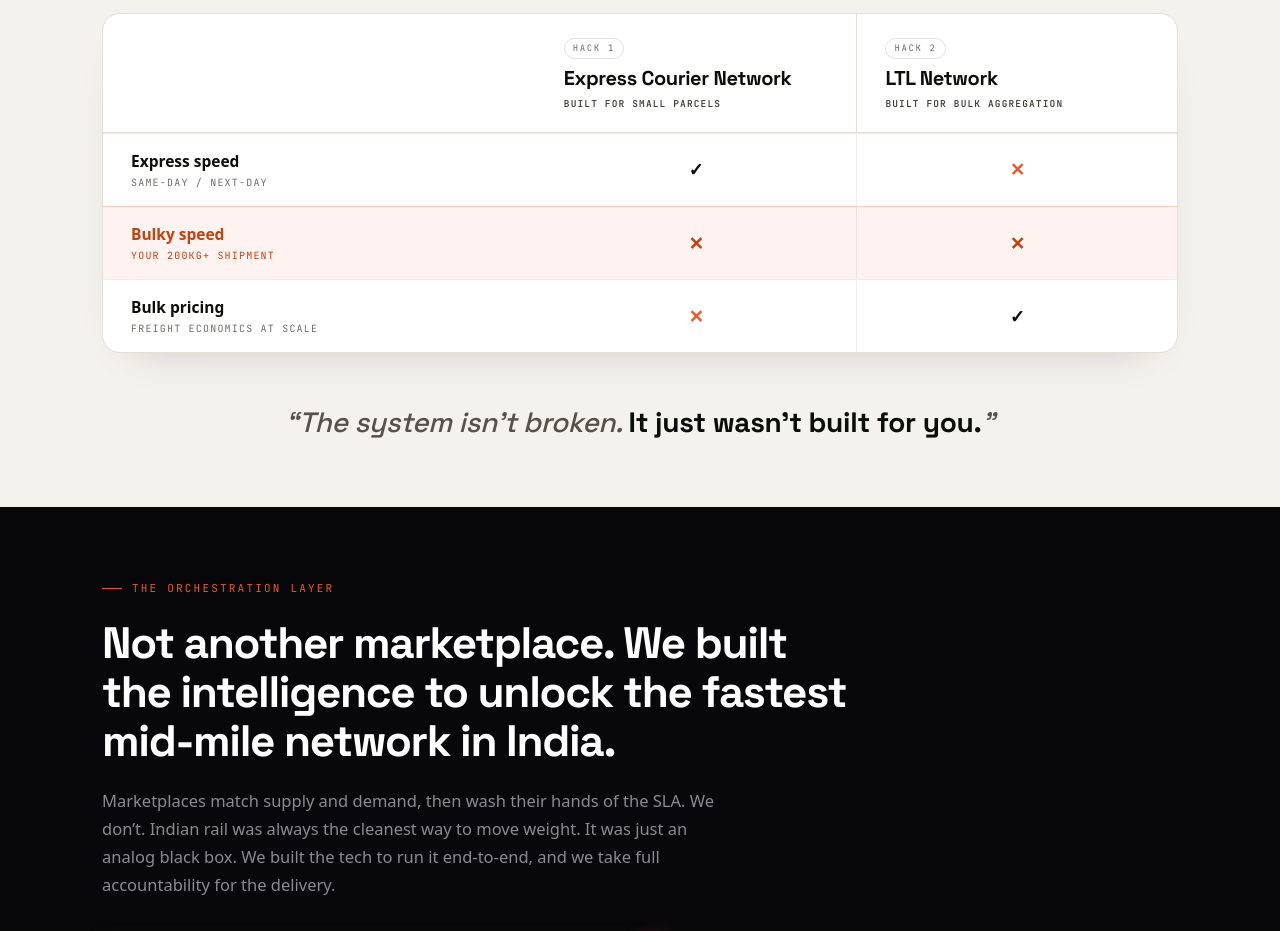
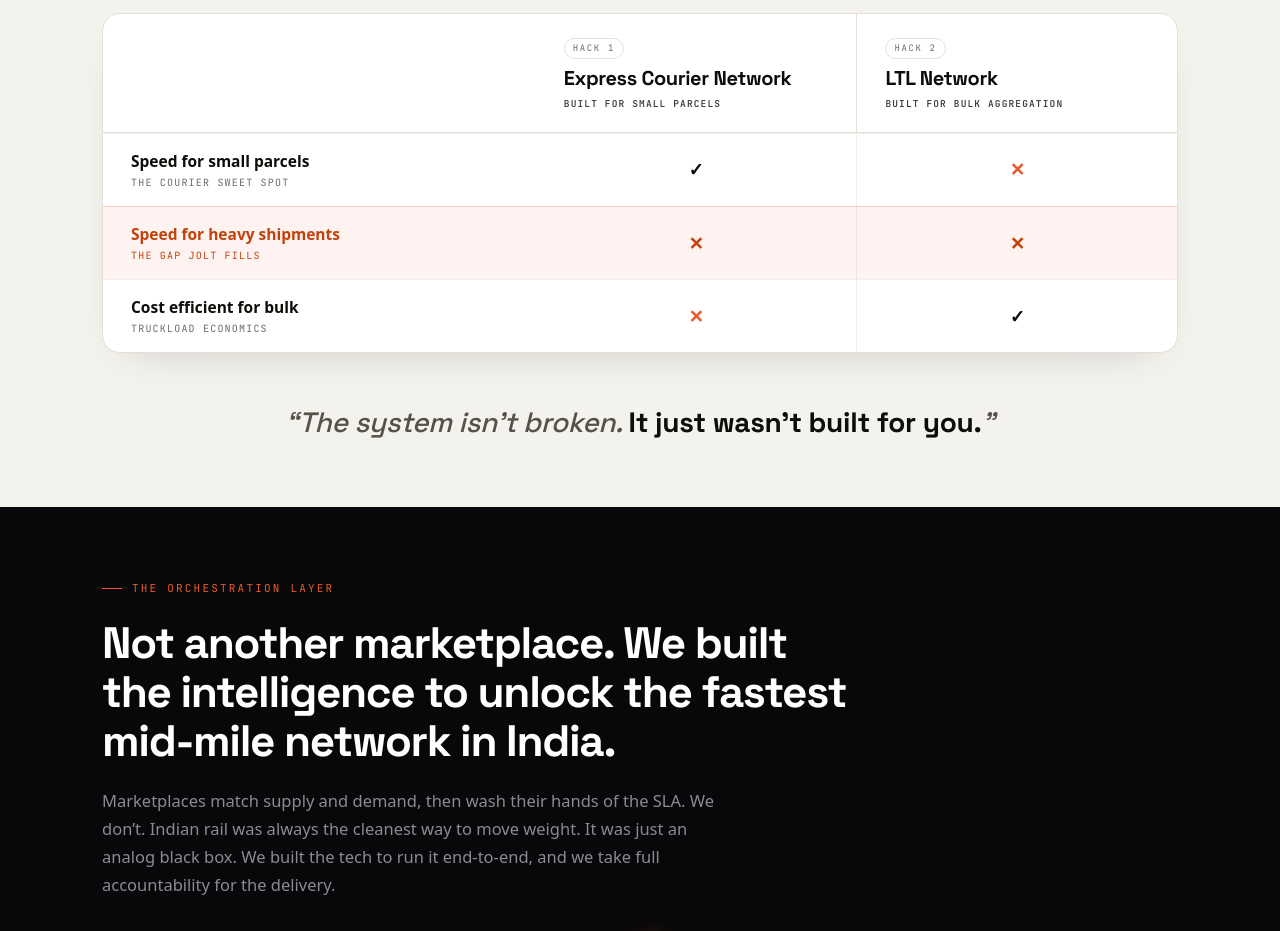
Before and after one commit to dineshreddyondl/joltdeliveries, a Next.js app: page / in a window 1280 px wide. Shown: the part 2340-3271 px from the top of the page. Built offline with nearby package versions, Linux system fonts and the light colour scheme.

Commit message:
Gap table: rename parameters per founder positioning
Rows: Speed for small parcels (courier yes) / Speed for heavy
shipments (BOTH fail - highlighted, the gap JOLT fills) / Cost
efficient for bulk (LTL yes). Notes carry the short framing.

```diff
--- a/components/sections/gap.tsx
+++ b/components/sections/gap.tsx
@@ -51,19 +51,19 @@ const CMP = [
 
 const ROWS = [
   {
-    label: "Express speed",
-    note: "Same-day / next-day",
+    label: "Speed for small parcels",
+    note: "The courier sweet spot",
     marks: [true, false],
   },
   {
-    label: "Bulky speed",
-    note: "Your 200kg+ shipment",
+    label: "Speed for heavy shipments",
+    note: "The gap JOLT fills",
     marks: [false, false],
     highlight: true,
   },
   {
-    label: "Bulk pricing",
-    note: "Freight economics at scale",
+    label: "Cost efficient for bulk",
+    note: "Truckload economics",
     marks: [false, true],
   },
 ];
```
